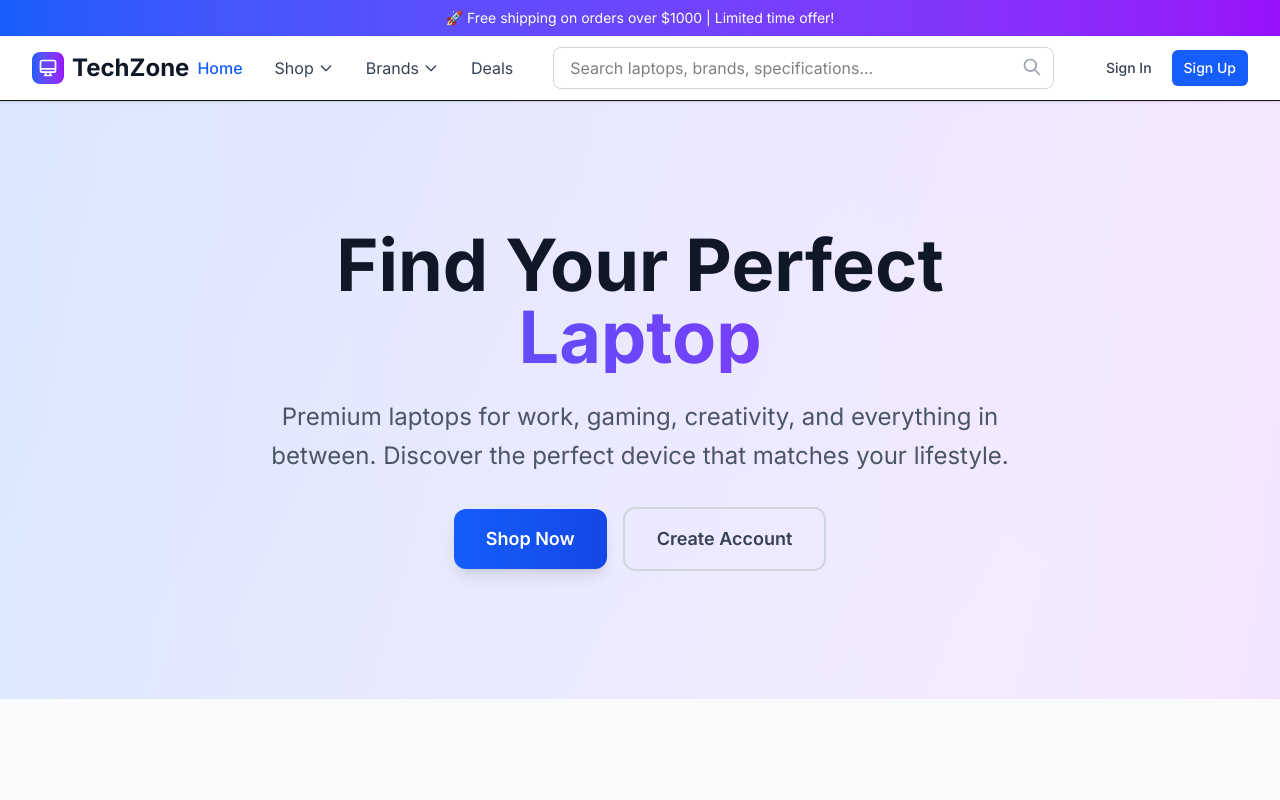
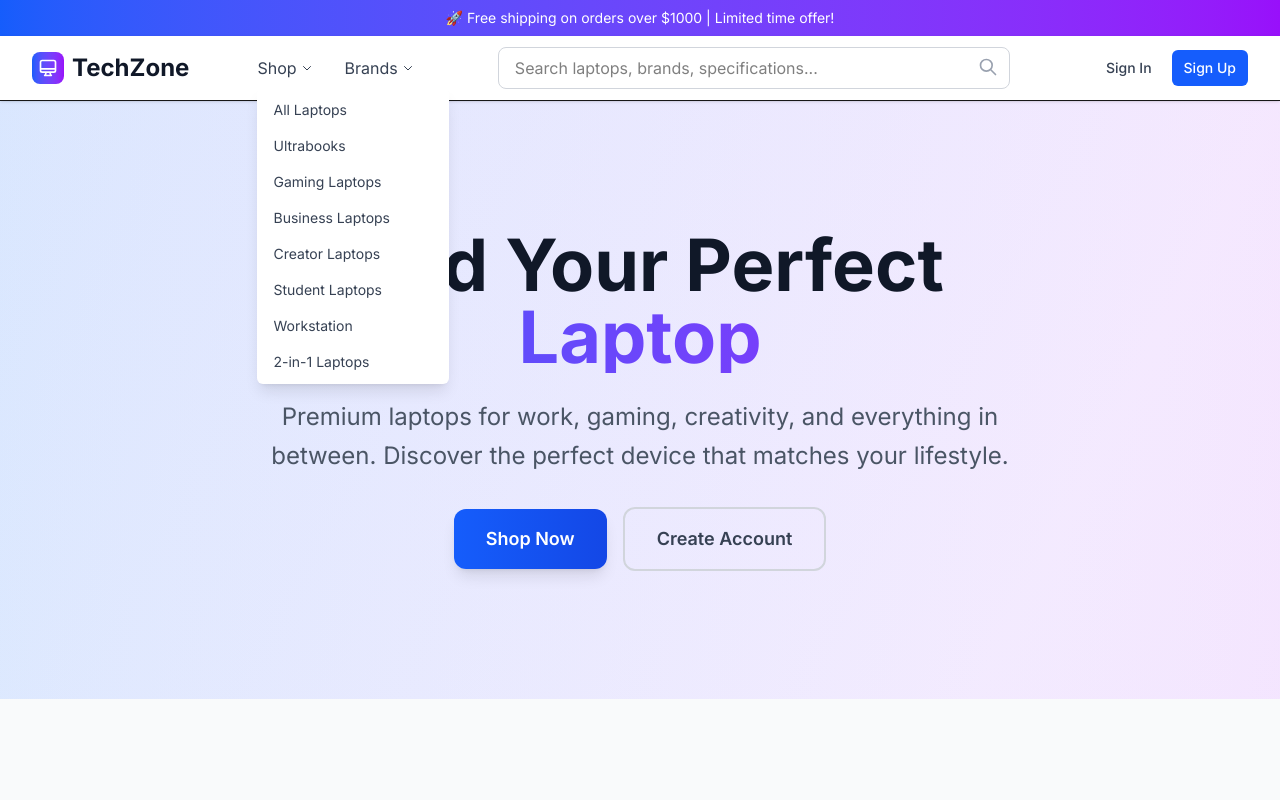
Before and after one commit to Abdulrahman-Nasser0/store-frontend, a Next.js app: page / in a window 1280 px wide. Both pictures are taken after a click on the button "Shop". Shown: the top 800 px of the page. Built offline with nearby package versions, Linux system fonts and the light colour scheme; no server answers.

Commit message:
Reusable Dropdown menu in the Header

```diff
--- a/src/app/_components/ui/header/AccountDropdown.tsx
+++ b/src/app/_components/ui/header/AccountDropdown.tsx
@@ -1,56 +1,30 @@
 import Link from "next/link";
-import { useState, useEffect, useRef } from "react";
 import { logout } from "../../../lib/actions";
+import Dropdown from "./Dropdown";
 
 export default function AccountDropdown() {
-  const [isDropdownOpen, setIsDropdownOpen] = useState(false);
-  const dropdownRef = useRef<HTMLDivElement>(null);
-
-  const toggleDropdown = () => setIsDropdownOpen(!isDropdownOpen);
-
-  useEffect(() => {
-    const handleClickOutside = (event: MouseEvent) => {
-      if (dropdownRef.current && !dropdownRef.current.contains(event.target as Node)) {
-        setIsDropdownOpen(false);
-      }
-    };
-
-    if (isDropdownOpen) {
-      document.addEventListener('mousedown', handleClickOutside);
-    }
-
-    return () => {
-      document.removeEventListener('mousedown', handleClickOutside);
-    };
-  }, [isDropdownOpen]);
+  const trigger = (
+    <>
+      <svg className="w-6 h-6 -mr-1" fill="none" stroke="currentColor" viewBox="0 0 24 24">
+        <path strokeLinecap="round" strokeLinejoin="round" strokeWidth={2} d="M16 7a4 4 0 11-8 0 4 4 0 018 0zM12 14a7 7 0 00-7 7h14a7 7 0 00-7-7z" />
+      </svg>
+    </>
+  );
 
   return (
-    <div className="relative" ref={dropdownRef}>
-      <button
-        onClick={toggleDropdown}
-        className="text-gray-700 hover:text-gray-900 flex items-center space-x-1 transition-colors duration-200"
-      >
-        <svg className="w-6 h-6" fill="none" stroke="currentColor" viewBox="0 0 24 24">
-          <path strokeLinecap="round" strokeLinejoin="round" strokeWidth={2} d="M16 7a4 4 0 11-8 0 4 4 0 018 0zM12 14a7 7 0 00-7 7h14a7 7 0 00-7-7z" />
-        </svg>
-        <svg className="w-4 h-4" fill="none" stroke="currentColor" viewBox="0 0 24 24">
-          <path strokeLinecap="round" strokeLinejoin="round" strokeWidth={2} d="M19 9l-7 7-7-7" />
-        </svg>
-      </button>
-
-      <div className={`absolute top-full right-0 mt-2 w-48 bg-white rounded-md shadow-lg transition-all duration-200 z-50 ${isDropdownOpen ? 'opacity-100 visible' : 'opacity-0 invisible'}`}>
+    <Dropdown trigger={trigger} align="right">
       <div className="py-1">
-          <Link href="/profile" className="block px-4 py-2 text-sm text-gray-700 hover:bg-gray-100" onClick={() => setIsDropdownOpen(false)}>My Profile</Link>
-          {/* Settings coming soon */}
-          <Link href="/" className="block px-4 py-2 text-sm text-gray-700 hover:bg-gray-100" onClick={() => setIsDropdownOpen(false)}>Settings</Link>
+        <Link href="/profile" className="block px-4 py-2 text-sm text-gray-700 hover:bg-gray-100">My Profile</Link>
+        <Link href="/orders" className="block px-4 py-2 text-sm text-gray-700 hover:bg-gray-100">Order History</Link>
+        <Link href="/wishlist" className="block px-4 py-2 text-sm text-gray-700 hover:bg-gray-100">Wishlist</Link>
+        <Link href="/settings" className="block px-4 py-2 text-sm text-gray-700 hover:bg-gray-100">Settings</Link>
         <div className="border-t border-gray-100 my-1"></div>
         <form action={logout} className="px-4 py-2 hover:bg-gray-100">
-            <button type="submit" className="text-red-600 cursor-pointer hover:text-red-800 text-sm w-full text-left" onClick={() => setIsDropdownOpen(false)}>
+          <button type="submit" className="text-red-600 cursor-pointer hover:text-red-800 text-sm w-full text-left">
             Sign Out
           </button>
         </form>
       </div>
-      </div>
-    </div>
+    </Dropdown>
   );
 }
--- /dev/null
+++ b/src/app/_components/ui/header/ClickDropdown.tsx
@@ -0,0 +1,46 @@
+import { useState, useEffect, useRef, ReactNode } from "react";
+
+interface ClickDropdownProps {
+  trigger: ReactNode;
+  children: ReactNode;
+  align?: "left" | "right";
+  className?: string;
+}
+
+export default function ClickDropdown({ trigger, children, align = "left", className = "" }: ClickDropdownProps) {
+  const [isOpen, setIsOpen] = useState(false);
+  const dropdownRef = useRef<HTMLDivElement>(null);
+
+  const toggleDropdown = () => setIsOpen(!isOpen);
+
+  useEffect(() => {
+    const handleClickOutside = (event: MouseEvent) => {
+      if (dropdownRef.current && !dropdownRef.current.contains(event.target as Node)) {
+        setIsOpen(false);
+      }
+    };
+
+    if (isOpen) {
+      document.addEventListener('mousedown', handleClickOutside);
+    }
+
+    return () => {
+      document.removeEventListener('mousedown', handleClickOutside);
+    };
+  }, [isOpen]);
+
+  return (
+    <div className={`relative ${className}`} ref={dropdownRef}>
+      <button
+        onClick={toggleDropdown}
+        className="text-gray-700 hover:text-gray-900 flex items-center space-x-1 transition-colors duration-200"
+      >
+        {trigger}
+      </button>
+
+      <div className={`absolute top-full ${align === "right" ? "right-0" : "left-0"} mt-2 w-48 bg-white rounded-md shadow-lg transition-all duration-200 z-50 ${isOpen ? 'opacity-100 visible' : 'opacity-0 invisible'}`}>
+        {children}
+      </div>
+    </div>
+  );
+}
--- a/src/app/_components/ui/header/DesktopNavigation.tsx
+++ b/src/app/_components/ui/header/DesktopNavigation.tsx
@@ -1,60 +1,33 @@
-import Link from "next/link";
-import { usePathname } from "next/navigation";
+import Dropdown from "./Dropdown";
 
 export default function DesktopNavigation() {
-  const pathname = usePathname();
+  const shopItems = [
+    { label: "All Laptops", href: "/shop" },
+    { label: "Ultrabooks", href: "/shop?category=ultrabook" },
+    { label: "Gaming Laptops", href: "/shop?category=gaming" },
+    { label: "Business Laptops", href: "/shop?category=business" },
+    { label: "Creator Laptops", href: "/shop?category=creator" },
+    { label: "Student Laptops", href: "/shop?category=student" },
+    { label: "Workstation", href: "/shop?category=workstation" },
+    { label: "2-in-1 Laptops", href: "/shop?category=2-in-1" },
+  ];
 
-  const isActive = (path: string) => {
-    return pathname === path ? "text-blue-600 font-medium" : "text-gray-700 hover:text-gray-900";
-  };
+  const brandItems = [
+    { label: "Apple", href: "/shop?brand=apple" },
+    { label: "Dell", href: "/shop?brand=dell" },
+    { label: "HP", href: "/shop?brand=hp" },
+    { label: "Lenovo", href: "/shop?brand=lenovo" },
+    { label: "Acer", href: "/shop?brand=acer" },
+    { label: "ASUS", href: "/shop?brand=asus" },
+  ];
 
   return (
     <div className="hidden md:flex items-center space-x-8">
-      <Link href="/" className={`${isActive("/")} transition-colors duration-200`}>Home</Link>
 
-      {/* Shop Dropdown */}
-      <div className="relative group">
-        <button className="text-gray-700 hover:text-gray-900 flex items-center space-x-1 transition-colors duration-200">
-          <span>Shop</span>
-          <svg className="w-4 h-4" fill="none" stroke="currentColor" viewBox="0 0 24 24">
-            <path strokeLinecap="round" strokeLinejoin="round" strokeWidth={2} d="M19 9l-7 7-7-7" />
-          </svg>
-        </button>
-        <div className="absolute top-full left-0 mt-2 w-48 bg-white rounded-md shadow-lg opacity-0 invisible group-hover:opacity-100 group-hover:visible transition-all duration-200 z-50">
-          <div className="py-1">
-            <Link href="/shop" className="block px-4 py-2 text-sm text-gray-700 hover:bg-gray-100">All Laptops</Link>
-            <Link href="/shop?category=ultrabook" className="block px-4 py-2 text-sm text-gray-700 hover:bg-gray-100">Ultrabooks</Link>
-            <Link href="/shop?category=gaming" className="block px-4 py-2 text-sm text-gray-700 hover:bg-gray-100">Gaming Laptops</Link>
-            <Link href="/shop?category=business" className="block px-4 py-2 text-sm text-gray-700 hover:bg-gray-100">Business Laptops</Link>
-            <Link href="/shop?category=creator" className="block px-4 py-2 text-sm text-gray-700 hover:bg-gray-100">Creator Laptops</Link>
-            <Link href="/shop?category=student" className="block px-4 py-2 text-sm text-gray-700 hover:bg-gray-100">Student Laptops</Link>
-            <Link href="/shop?category=workstation" className="block px-4 py-2 text-sm text-gray-700 hover:bg-gray-100">Workstation</Link>
-            <Link href="/shop?category=2-in-1" className="block px-4 py-2 text-sm text-gray-700 hover:bg-gray-100">2-in-1 Laptops</Link>
-          </div>
-        </div>
-      </div>
+      <Dropdown trigger="Shop" items={shopItems} />
 
-      {/* Brands Dropdown */}
-      <div className="relative group">
-        <button className="text-gray-700 hover:text-gray-900 flex items-center space-x-1 transition-colors duration-200">
-          <span>Brands</span>
-          <svg className="w-4 h-4" fill="none" stroke="currentColor" viewBox="0 0 24 24">
-            <path strokeLinecap="round" strokeLinejoin="round" strokeWidth={2} d="M19 9l-7 7-7-7" />
-          </svg>
-        </button>
-        <div className="absolute top-full left-0 mt-2 w-48 bg-white rounded-md shadow-lg opacity-0 invisible group-hover:opacity-100 group-hover:visible transition-all duration-200 z-50">
-          <div className="py-1">
-            <Link href="/shop?brand=apple" className="block px-4 py-2 text-sm text-gray-700 hover:bg-gray-100">Apple</Link>
-            <Link href="/shop?brand=dell" className="block px-4 py-2 text-sm text-gray-700 hover:bg-gray-100">Dell</Link>
-            <Link href="/shop?brand=hp" className="block px-4 py-2 text-sm text-gray-700 hover:bg-gray-100">HP</Link>
-            <Link href="/shop?brand=lenovo" className="block px-4 py-2 text-sm text-gray-700 hover:bg-gray-100">Lenovo</Link>
-            <Link href="/shop?brand=acer" className="block px-4 py-2 text-sm text-gray-700 hover:bg-gray-100">Acer</Link>
-            <Link href="/shop?brand=asus" className="block px-4 py-2 text-sm text-gray-700 hover:bg-gray-100">ASUS</Link>
-          </div>
-        </div>
-      </div>
+      <Dropdown trigger="Brands" items={brandItems} />
 
-      <Link href="/deals" className={`${isActive("/deals")} transition-colors duration-200`}>Deals</Link>
     </div>
   );
 }
--- /dev/null
+++ b/src/app/_components/ui/header/Dropdown.tsx
@@ -0,0 +1,73 @@
+import Link from "next/link";
+import { ReactNode, useState, useEffect, useRef } from "react";
+
+interface DropdownItem {
+  label: string;
+  href: string;
+  icon?: ReactNode;
+}
+
+interface DropdownProps {
+  trigger: ReactNode;
+  items?: DropdownItem[];
+  children?: ReactNode;
+  align?: "left" | "right";
+}
+
+export default function Dropdown({ trigger, items, children, align = "left" }: DropdownProps) {
+  const [isOpen, setIsOpen] = useState(false);
+  const dropdownRef = useRef<HTMLDivElement>(null);
+
+  const toggleDropdown = () => setIsOpen(!isOpen);
+
+  useEffect(() => {
+    const handleClickOutside = (event: MouseEvent) => {
+      if (dropdownRef.current && !dropdownRef.current.contains(event.target as Node)) {
+        setIsOpen(false);
+      }
+    };
+
+    if (isOpen) {
+      document.addEventListener('mousedown', handleClickOutside);
+    }
+
+    return () => {
+      document.removeEventListener('mousedown', handleClickOutside);
+    };
+  }, [isOpen]);
+
+  return (
+    <div className="relative group" ref={dropdownRef}>
+      <button
+        onClick={toggleDropdown}
+        className="text-gray-700 hover:text-gray-900 flex items-center space-x-1 transition-colors duration-200"
+      >
+        {trigger}
+        <svg className="w-4 h-4 pl-1" fill="none" stroke="currentColor" viewBox="0 0 24 24">
+          <path strokeLinecap="round" strokeLinejoin="round" strokeWidth={2} d="M19 9l-7 7-7-7" />
+        </svg>
+      </button>
+      <div className={`absolute top-full ${align === "right" ? "right-0" : "left-0"} mt-2 w-48 bg-white rounded-md shadow-lg transition-all duration-200 z-50 ${
+        isOpen ? 'opacity-100 visible' : 'opacity-0 invisible'
+      } group-hover:opacity-100 group-hover:visible`}>
+        {children ? (
+          children
+        ) : (
+          <div className="py-1">
+            {items?.map((item, index) => (
+              <Link
+                key={index}
+                href={item.href}
+                className="flex items-center px-4 py-2 text-sm text-gray-700 hover:bg-gray-100 transition-colors duration-200"
+                onClick={() => setIsOpen(false)}
+              >
+                {item.icon && <span className="mr-2">{item.icon}</span>}
+                {item.label}
+              </Link>
+            ))}
+          </div>
+        )}
+      </div>
+    </div>
+  );
+}
--- a/src/app/_components/ui/header/Logo.tsx
+++ b/src/app/_components/ui/header/Logo.tsx
@@ -2,7 +2,7 @@ import Link from "next/link";
 
 export default function Logo() {
   return (
-    <div className="flex items-center ">
+    <div className="flex items-center mr-4">
       <Link href="/" className="flex items-center space-x-2">
         <div className="w-8 h-8 bg-gradient-to-r from-blue-600 to-purple-600 rounded-lg flex items-center justify-center">
           <svg className="w-5 h-5 text-white" fill="none" stroke="currentColor" viewBox="0 0 24 24">
```
Lines whose indentation alone changed are shown as unchanged.
